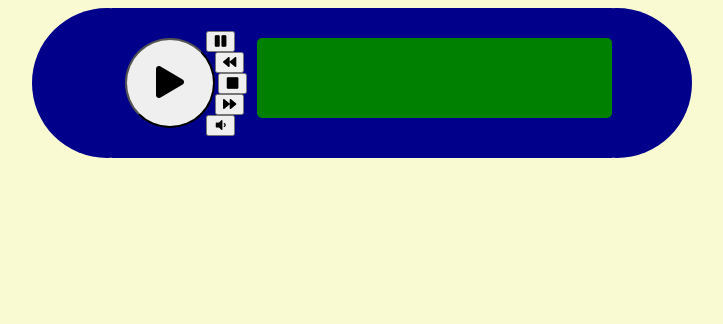
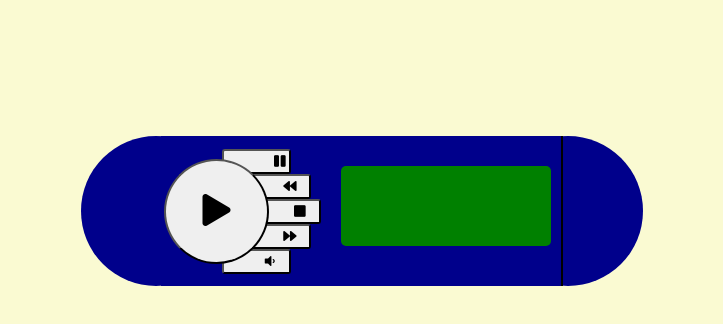
Before and after one commit to RubenZagon/mp3-Player, a website built with Parcel: page src/index.html in a window 1280 px wide. Shown: the whole page, without its empty margins (278-1001 px from the left). Built offline with nearby package versions, Linux system fonts and the light colour scheme.

Commit message:
Working in the CSS

```diff
--- a/src/css/index.css
+++ b/src/css/index.css
@@ -3,7 +3,8 @@
 body {
     background: lightgoldenrodyellow;
     height: 100vh;
-
+    overflow: hidden;
+    padding-top: 10%;
     display: flex;
     flex-direction: row;
     justify-content: center;
@@ -22,26 +23,29 @@ body {
 
 .border.izq {
     transform: translateX(70px);
-    z-index: -5;
+    z-index: -25;
 }
 
 .border.der {
     transform: translateX(-70px);
-    z-index: -10;
+    z-index: -26;
+
 }
 
 .player {
     display: flex;
     flex-direction: row-reverse;
     justify-content: center;
-    width: 500px;
+    border-right: 2px solid black;
+    width: 400px;
     height: 150px;
     background: darkblue;
+
 
 }
 
 .buttons {
-    padding: 10px;
+
     display: flex;
     justify-content: center;
     align-items: center;
@@ -56,31 +60,70 @@ body {
     width: 100%;
     height: 80px;
     margin-bottom: 10px;
+    margin-right: 10px;
     background: green;
     border-radius: 5px;
     font-family: 'Orbitron', sans-serif;
+    overflow: hidden;
     display:flex;
     align-items: center;
     align-self: center;
 }
 
+.ldcText{
+
+    animation: moveText 10s linear infinite;
+}
+
 .play {
-    width: 90px;
-    height: 90px;
+    width: 105px;
+    height: 105px;
     border-radius: 50%;
     margin: 3px;
     font-size: 2em;
+    z-index: 20;
+    cursor: pointer;
 }
 
 .pause {
-    transform: translateX(-12px);
+    padding: 3px 3px 3px 50px;
+    border-radius: 3px;
+    transform: translateX(-50px);
+    z-index: 5;
+    cursor: pointer;
 }
 .prev {
-    transform: translateX(-3px);
+    padding: 3px 3px 3px 30px;
+    border-radius: 3px;
+    transform: translateX(-30px);
+    z-index: 6;
+    cursor: pointer;
 }
+
+.stop{
+    padding: 3px 3px 3px 30px;
+    border-radius: 3px;
+    transform: translateX(-20px);
+    z-index: 7;
+    cursor: pointer;
+}
+
 .next {
-    transform: translateX(-3px);
+    padding: 3px 3px 3px 30px;
+    border-radius: 3px;
+    transform: translateX(-30px);
+    z-index: 8;
+    cursor: pointer;
 }
 .volume {
-    transform: translateX(-12px);
+    padding: 3px 3px 3px 30px;
+    border-radius: 3px;
+    transform: translateX(-50px);
+    z-index: 9;
+    cursor: pointer;
 }
+
+@keyframes moveText {
+    0%   {transform: translateX(400px)}
+    100% {transform: translateX(-350px)}
+}
--- a/src/index.html
+++ b/src/index.html
@@ -14,7 +14,7 @@
 <body>
   <div class="border izq"></div>
     <div class="player">
-      <div class="text"></div>
+      <div class="text"><div class="ldcText"></div></div>
       <div class="buttons">
         <button class="play"><i class="fas fa-play"></i></button>
         <div class="columnBtn">
--- a/src/js/index.js
+++ b/src/js/index.js
@@ -8,7 +8,7 @@ let currentSong = 0;
 let audio = new Audio(songs[currentSong]); // Descarga la primera canción
 audio.volume = 0.5;
 
-const divText = document.querySelector('.text');
+const divText = document.querySelector('.ldcText');
 const buttons = {
     play: document.querySelector('.play'),
     pause: document.querySelector('.pause'),
```
Also changed, not shown: dist/index.html.
